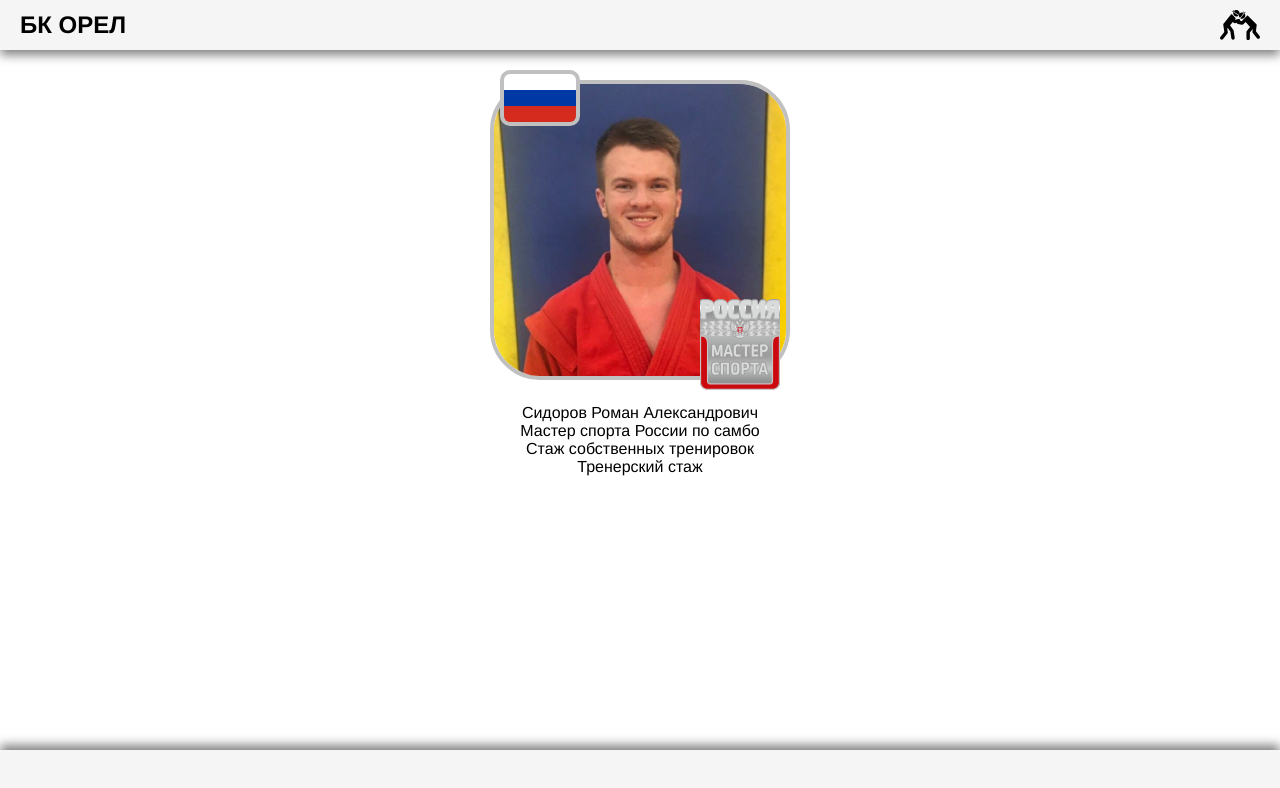
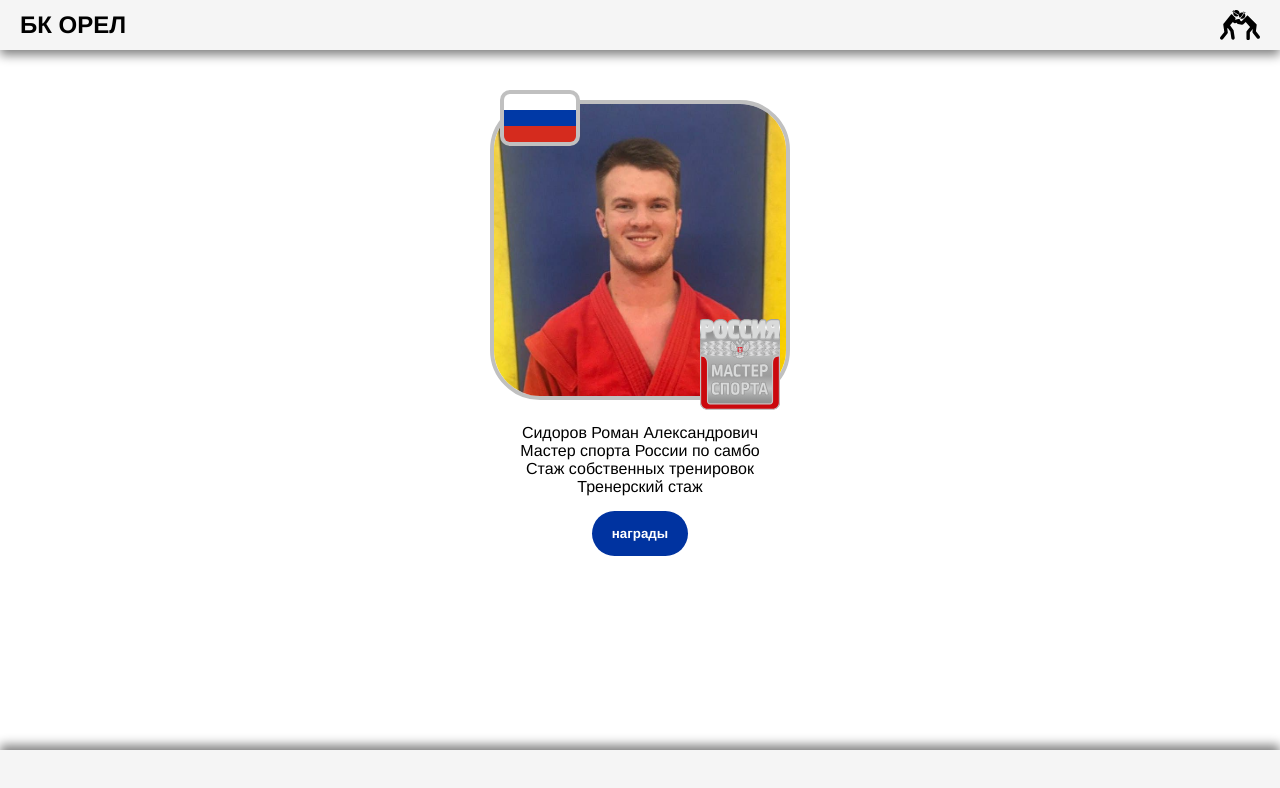
Before and after one commit to marc1k3y/fight-club, a React (Create React App) app: page /#/trainer in a window 1280 px wide. Shown: the top 788 px of the page. Built offline with nearby package versions, Linux system fonts and the light colour scheme.

Commit message:
add modal

```diff
--- /dev/null
+++ b/src/components/UI/button/index.jsx
@@ -0,0 +1,7 @@
+import cn from "./style.module.css"
+
+export const MyButton = ({ click, children }) => {
+  return (
+    <button className={cn.myBtn} onClick={click}>{children}</button>
+  )
+}
--- /dev/null
+++ b/src/components/UI/button/style.module.css
@@ -0,0 +1,13 @@
+.myBtn {
+  margin-top: 15px;
+  padding: 15px 20px;
+  border-radius: 30px;
+  color: white;
+  border: none;
+  font-weight: bold;
+  background-color: #0033A0;
+}
+
+.myBtn:active {
+  background-color: #DA291C;
+}
--- a/src/components/about/index.jsx
+++ b/src/components/about/index.jsx
@@ -1,7 +1,11 @@
 import cn from "./style.module.css"
 import fcLogo from "../assets/fc_orel.jpg"
+import { Modal } from "../modal"
+import { useState } from "react"
+import { MyButton } from "../UI/button"
 
 export const About = () => {
+  const [modal, setModal] = useState(false)
   return (
     <div className={cn.aboutWrapper}>
       <div className={cn.clubLogo}>
@@ -22,6 +26,12 @@ export const About = () => {
           </div>
         </div>
       </div>
+      <div className={cn.connect}>
+        <MyButton click={() => setModal(true)}>Связаться с тренером</MyButton>
+      </div>
+      <Modal visible={modal} close={setModal}>
+        hello
+      </Modal>
     </div>
   )
 }
--- /dev/null
+++ b/src/components/modal/index.jsx
@@ -0,0 +1,12 @@
+import cn from "./style.module.css"
+
+export const Modal = ({ visible, close, children }) => {
+  return (
+    <div className={cn.modalWrapper} style={{ display: visible ? "flex" : "none" }}>
+      <div className={cn.modalContent}>
+        <button onClick={() => close(false)}>X</button>
+        {children}
+      </div>
+    </div>
+  )
+}
--- /dev/null
+++ b/src/components/modal/style.module.css
@@ -0,0 +1,31 @@
+.modalWrapper {
+  position: fixed;
+  top: 0;
+  bottom: 0;
+  left: 0;
+  right: 0;
+  display: flex;
+  align-items: center;
+  justify-content: center;
+  background-color: lightgray;
+}
+
+.modalContent {
+  padding: 20px;
+  display: flex;
+  flex-direction: column;
+  min-height: 200px;
+  min-width: 300px;
+  background-color: gray;
+  box-shadow: 10px 10px 15px black;
+  border-radius: 30px;
+}
+
+.modalContent>button {
+  margin-left: auto;
+  width: 30px;
+  height: 30px;
+  padding: 5px;
+  border-radius: 5px;
+  border: none;
+}
--- a/src/components/trainer/index.jsx
+++ b/src/components/trainer/index.jsx
@@ -2,6 +2,7 @@ import cn from "./style.module.css"
 import russia from "../assets/russia.svg"
 import trainer from "../assets/trainer.jpg"
 import ms from "../assets/ms.svg"
+import { MyButton } from "../UI/button"
 
 export const Trainer = () => {
   return (
@@ -29,6 +30,9 @@ export const Trainer = () => {
           Тренерский стаж
         </div>
       </div>
+      <div className={cn.achiev}>
+        <MyButton>награды</MyButton>
+      </div>
     </div>
   )
 }
--- a/src/components/trainer/style.module.css
+++ b/src/components/trainer/style.module.css
@@ -2,7 +2,7 @@
   display: flex;
   flex-direction: column;
   align-items: center;
-  margin-top: 30px;
+  margin-top: 50px;
   text-align: center;
 }
 
```
